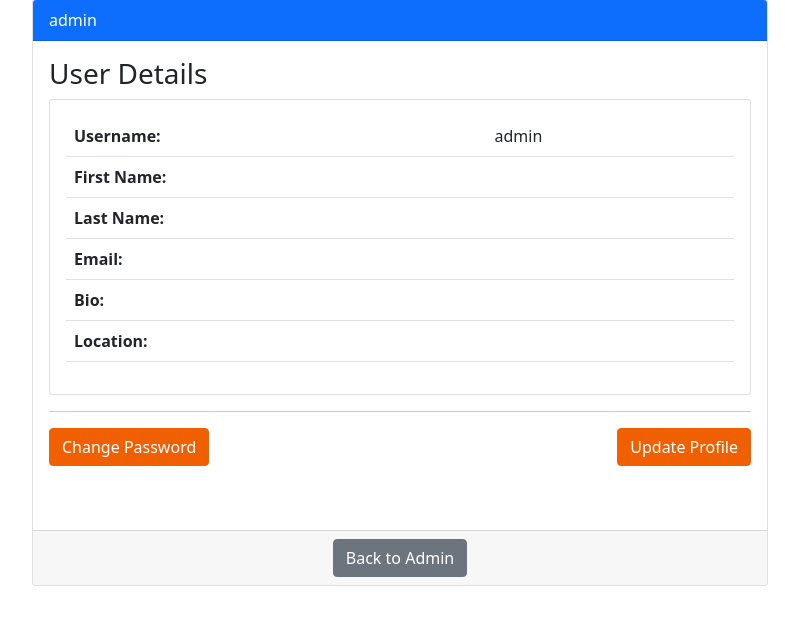
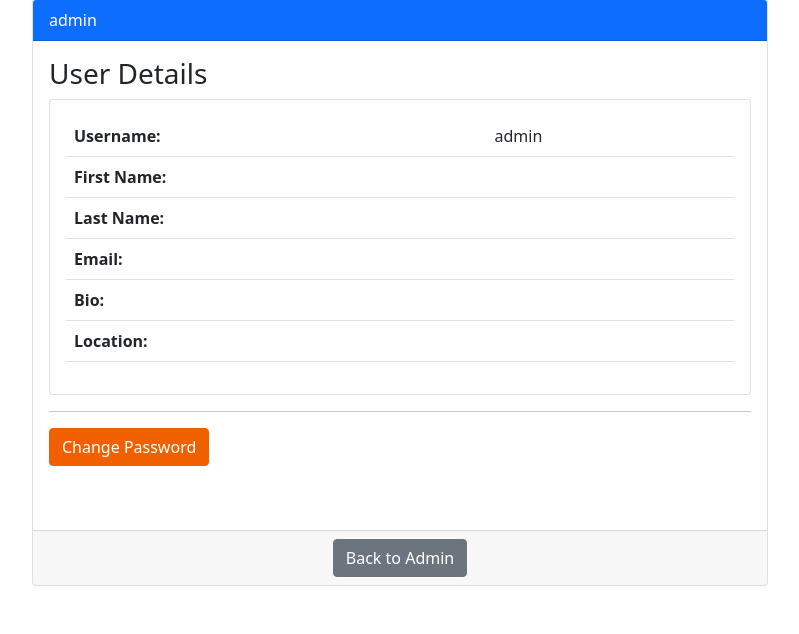
Before and after one commit to MrFogg866/hounds-p4, a Django app: page /profiles/profile/admin/ in a window 1280 px wide. Shown: the part 226-860 px from the top of the page, without its empty margins (240-1039 px from the left). Run offline with Django 3.2, Linux system fonts and the light colour scheme; a user stored in the database is signed in; data comes from the database, SQL or seed files in the repository; some libraries are stand-ins or nearby versions.

Commit message:
update profile button

```diff
--- a/profiles/templates/profiles/profile.html
+++ b/profiles/templates/profiles/profile.html
@@ -47,9 +47,9 @@
                 <button type="submit" class="btn btn-primary"
                   onclick="location.href='{% url 'profiles:change_password' %}'">Change
                   Password</button>
-                <button type="button" class="btn btn-primary"
-                  onclick="location.href='{% url 'profiles:update_profile' pk=user.profile.pk %}'">Update
-                  Profile</button>
+                  {% if user and user.profile %}
+                  <button type="button" class="btn btn-primary" onclick="location.href='{% url 'profiles:update_profile' pk=user.profile.pk %}'">Update Profile</button>
+                  {% endif %}
               </div>
             </div>
           </div>
```
